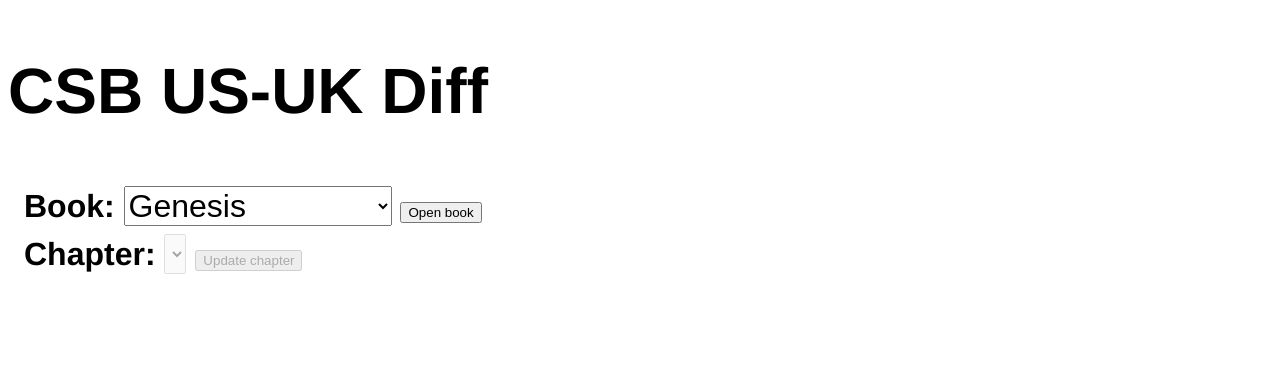
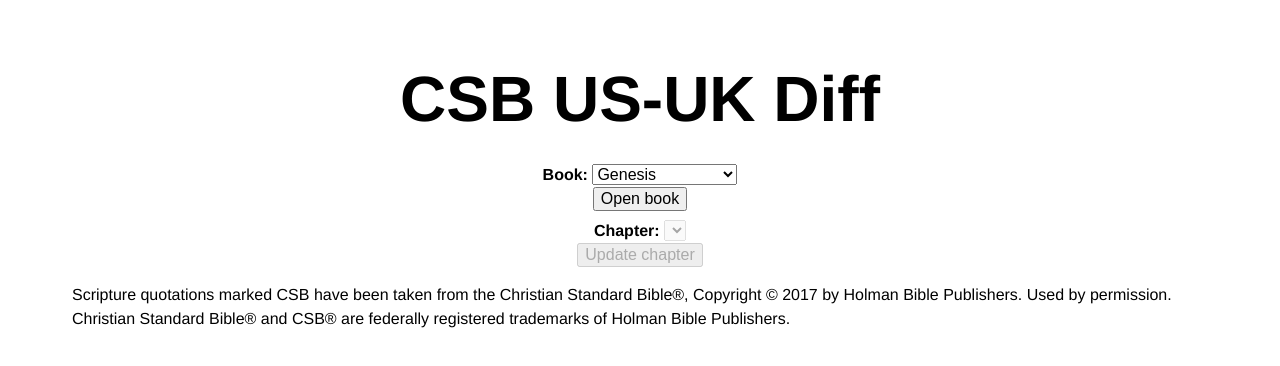
Before and after one commit to DavidBowley/csb-diff, a website: page frontend/index.html in a window 1280 px wide. Drawn offline with Linux system fonts and the light colour scheme.

Commit message:
Style changes to the frontend GUI

```diff
--- a/backend/csb-diff.ts
+++ b/backend/csb-diff.ts
@@ -250,14 +250,14 @@
 }
 
 
-const bookParagraphsUS = parseXML('US', '40-Matt.xml');
-const bookParagraphsUK = parseXML('UK', '40-Matt.xml');
+const bookParagraphsUS = parseXML('US', '01-Gen.xml');
+const bookParagraphsUK = parseXML('UK', '01-Gen.xml');
 
 if (bookParagraphsUS!== null && bookParagraphsUK !== null) {
     const bookDiff = csbDiffVersions(bookParagraphsUS, bookParagraphsUK);
 
     try {
-        fs.writeFileSync(path.join(__dirname, '40.json'), JSON.stringify(bookDiff));
+        fs.writeFileSync(path.join(__dirname, '0.json'), JSON.stringify(bookDiff));
     } catch (err) {
         console.error(err);
     }
--- a/frontend/index.html
+++ b/frontend/index.html
@@ -8,24 +8,37 @@
     <link rel="stylesheet" href="style.css">
 </head>
 <body>
+    <header>
         <h1>CSB US-UK Diff</h1>
         <div class="nav-ctrl">
-        <div class="book-row">
+            <div class="nav-ctrl-book">
+                <div>
                     <label for="nav-ctrl-book"><b>Book: </b></label>
                     <select id="nav-ctrl-book">
                     </select>
+                </div>
+                <div>
                     <button id="nav-ctrl-book-submit">Open book</button>
                 </div>
-        <div class="chapter-row">
+            </div>
+            <div class="nav-ctrl-chapter">
+                <div>
                     <label for="nav-ctrl-chapter"><b>Chapter: </b></label>
                     <select id="nav-ctrl-chapter" disabled>
                     </select>
+                </div>
+                <div>
                     <button id="nav-ctrl-chapter-submit" disabled>Update chapter</button>
                 </div>
-
             </div>
-    <div id="test-romans"></div>
-
+        </div>
+    </header>
+    <main>
+        <div id="diff-container"></div>
+    </main>
+    <footer>
+        <p>Scripture quotations marked CSB have been taken from the Christian Standard Bible®, Copyright © 2017 by Holman Bible Publishers. Used by permission. Christian Standard Bible® and CSB® are federally registered trademarks of Holman Bible Publishers.</p>
+    </footer>
     <script src="index.js"></script>
 </body>
 </html>
--- a/frontend/index.js
+++ b/frontend/index.js
@@ -31,7 +31,7 @@
 }
 function updateChapter(book, chapter) {
     chapter -= 1;
-    const diffContainer = document.getElementById('test-romans');
+    const diffContainer = document.getElementById('diff-container');
     if (diffContainer) {
         diffContainer.innerHTML = book[chapter];
     }
@@ -69,7 +69,7 @@
         const bookRef = Number(bookSelect.value);
         // If we haven't yet fetched the JSON file and stored internally, then do so...
         if (bibleBook[bookRef] === null) {
-            console.log(`bibleBook array at item ${bookRef} is null. Will download the relevant JSON file, store in bibleBook array, and update diffContainer.`);
+            console.log(`bibleBook array at item ${bookRef} is null. Will download the relevant JSON file and store internally.`);
             fetchJson(bookRef + '.json')
                 .then((book) => {
                 openBook(book);
@@ -81,7 +81,7 @@
         }
         // else we have that book already stored in memory that we can use
         else {
-            console.log(`bibleBook array at item ${bookRef} is NOT null so we already have it in memory. Will update diffContainer.`);
+            console.log(`bibleBook array at item ${bookRef} already contains our JSON object.`);
             openBook(bibleBook[bookRef]);
         }
     });
--- a/frontend/index.ts
+++ b/frontend/index.ts
@@ -32,7 +32,7 @@
 
 function updateChapter(book: string[], chapter: number) {
     chapter -= 1;
-    const diffContainer = document.getElementById('test-romans');
+    const diffContainer = document.getElementById('diff-container');
     if (diffContainer) {
         diffContainer.innerHTML = book[chapter];
     }
@@ -77,7 +77,7 @@
 
         // If we haven't yet fetched the JSON file and stored internally, then do so...
         if (bibleBook[bookRef] === null) {
-            console.log(`bibleBook array at item ${bookRef} is null. Will download the relevant JSON file, store in bibleBook array, and update diffContainer.`)
+            console.log(`bibleBook array at item ${bookRef} is null. Will download the relevant JSON file and store internally.`)
             fetchJson(bookRef + '.json')
             .then((book) => {
                 openBook(book);
@@ -89,7 +89,7 @@
         }
         // else we have that book already stored in memory that we can use
         else {
-            console.log(`bibleBook array at item ${bookRef} is NOT null so we already have it in memory. Will update diffContainer.`);
+            console.log(`bibleBook array at item ${bookRef} already contains our JSON object.`);
             openBook(bibleBook[bookRef]);
         }
     })
--- a/frontend/style.css
+++ b/frontend/style.css
@@ -2,6 +2,7 @@
     font-family: Helvetica;
     font-size: 2em;
     line-height: 1.5;
+    padding: 0 2em 0 2em;
 }
 
 ins {
@@ -29,6 +30,34 @@
     font-size: 1em;
 }
 
-.nav-ctrl label {
-    margin-left: 0.5em;
+.nav-ctrl-chapter {
+    margin-top: 0.5em;
 }
+
+#diff-container {
+    padding: 0 2em 0 2em;
+}
+
+header {
+    margin: auto;
+    width: 50%;
+    display: flex;
+    flex-direction: column;
+    text-align: center;
+}
+
+header .nav-ctrl {
+    font-size: 0.5em;
+}
+
+header h1 {
+    margin-bottom: 0.25em;
+}
+
+footer p {
+    font-size: 0.5em;
+}
+
+button {
+    font-size: 1em;
+}
```
Lines whose indentation alone changed are shown as unchanged.
